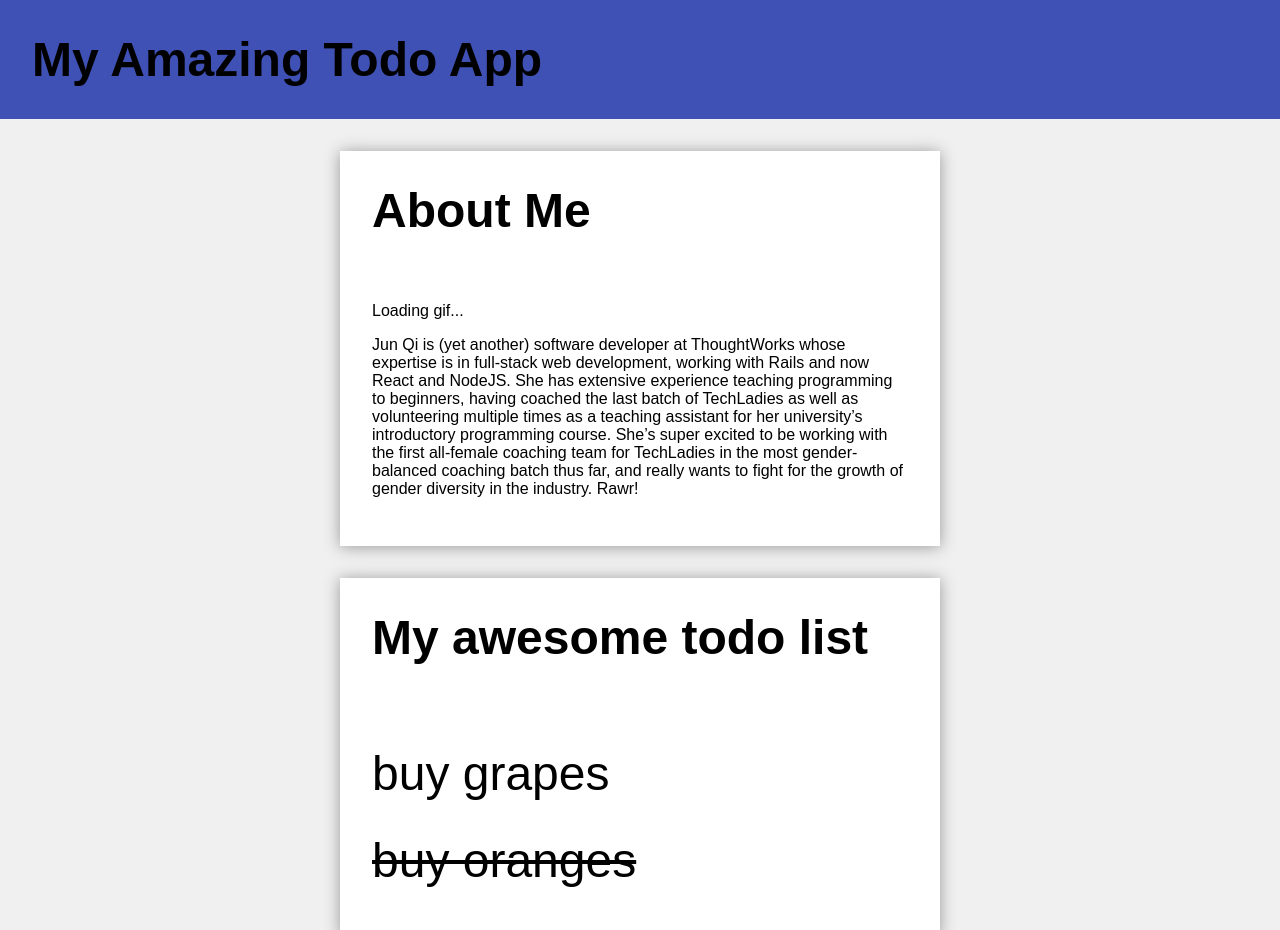
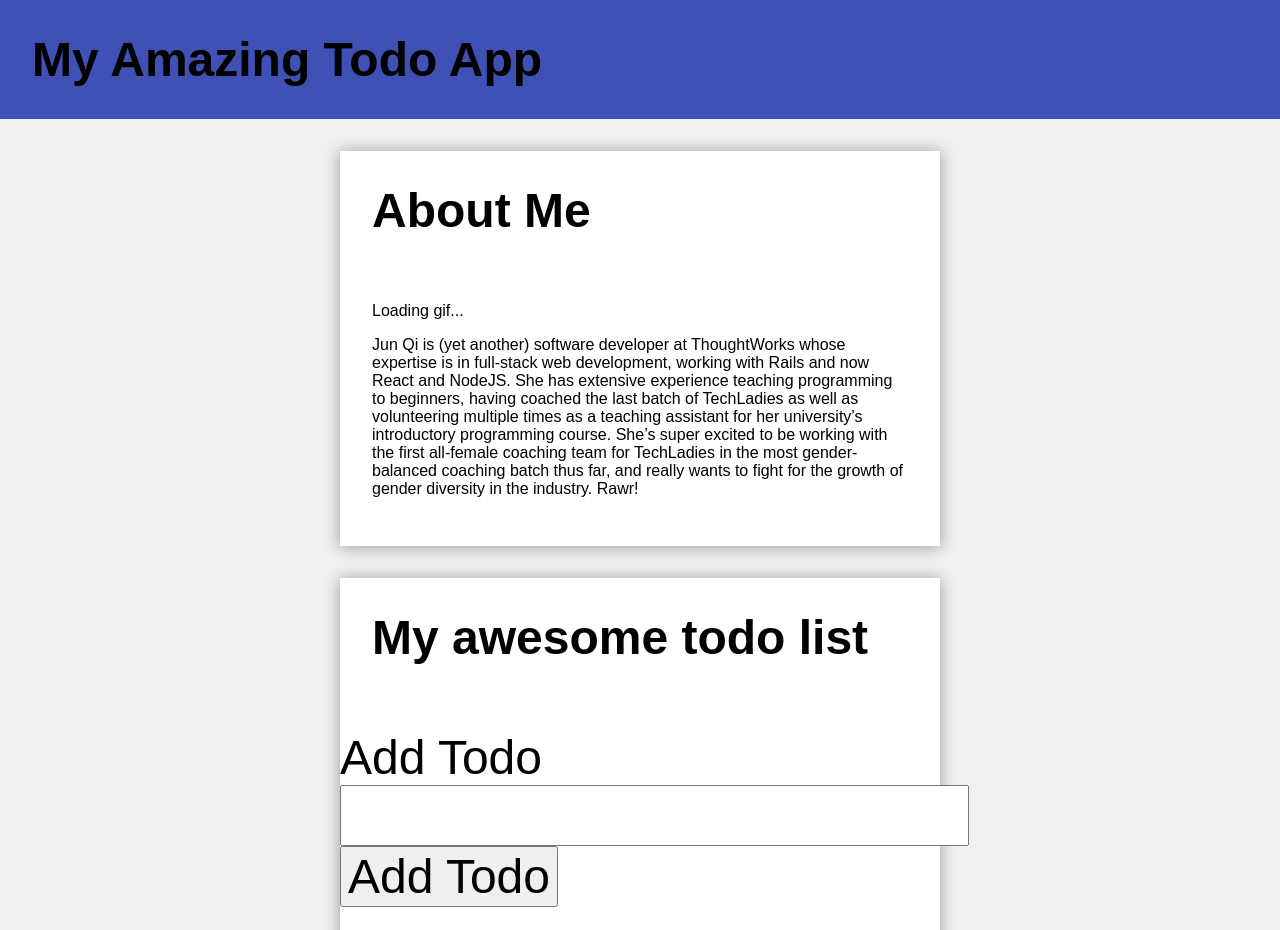
Before and after one commit to TechLadies/react-express-mongo-prebootcamp-workshop-3-2018, a React (Create React App) app: page / in a window 1280 px wide. Shown: the top 930 px of the page. Built offline with nearby package versions, Linux system fonts and the light colour scheme; no server answers.

Commit message:
Add input for adding new todos

```diff
--- a/src/components/Todos.js
+++ b/src/components/Todos.js
@@ -11,8 +11,31 @@ export class Todos extends React.Component {
         description: "buy oranges",
         isDone: true
       }
-    ]
+    ],
+    newTodoDescription:  "",
   };
+
+  handleOnChange = event => {
+    const { name, value } = event.target;
+    this.setState({
+      [name]: value,
+    });
+  }
+
+  handleAddTodo = () => {
+    const newTodo = {
+      description: this.state.newTodoDescription,
+      isDone: false,
+    };
+
+    this.setState({
+      todos: [
+        ...this.state.todos,
+        newTodo,
+      ],
+      newTodoDescription: "",
+    });
+  }
 
   handleTodoClick = currentTodo => {
     if (currentTodo.isDone) {
@@ -32,6 +55,17 @@ export class Todos extends React.Component {
     return (
       <div id="todos">
         <h1>My awesome todo list</h1>
+
+        <label for="new_todo">Add Todo</label>
+        <input
+          type="text"
+          name="newTodoDescription"
+          id="newTodoDescription"
+          value={this.state.newTodoDescription}
+          onChange={this.handleOnChange}
+        />
+        <button onClick={this.handleAddTodo}>Add Todo</button>
+
         <ul>
           {this.state.todos.map(a => {
             let completeClass = "";
```
